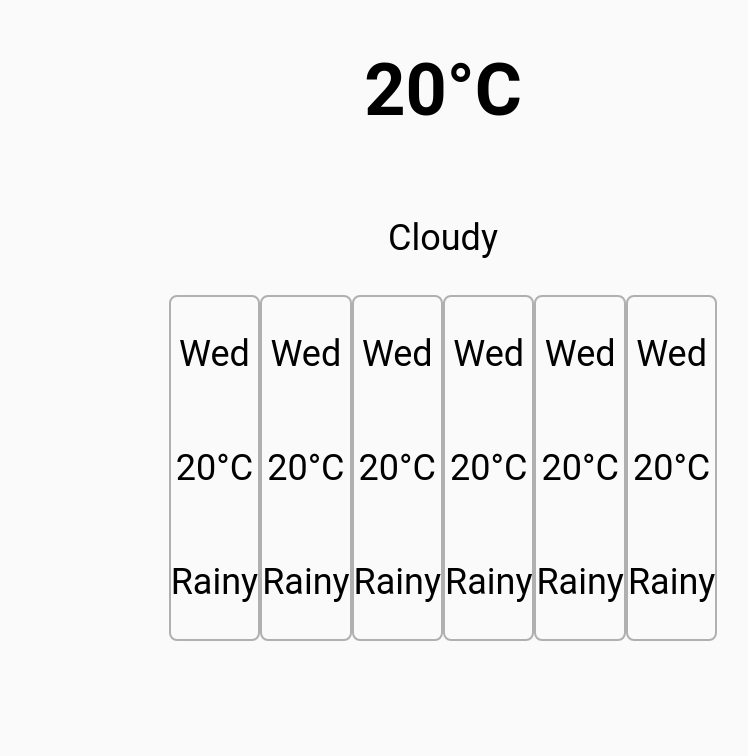
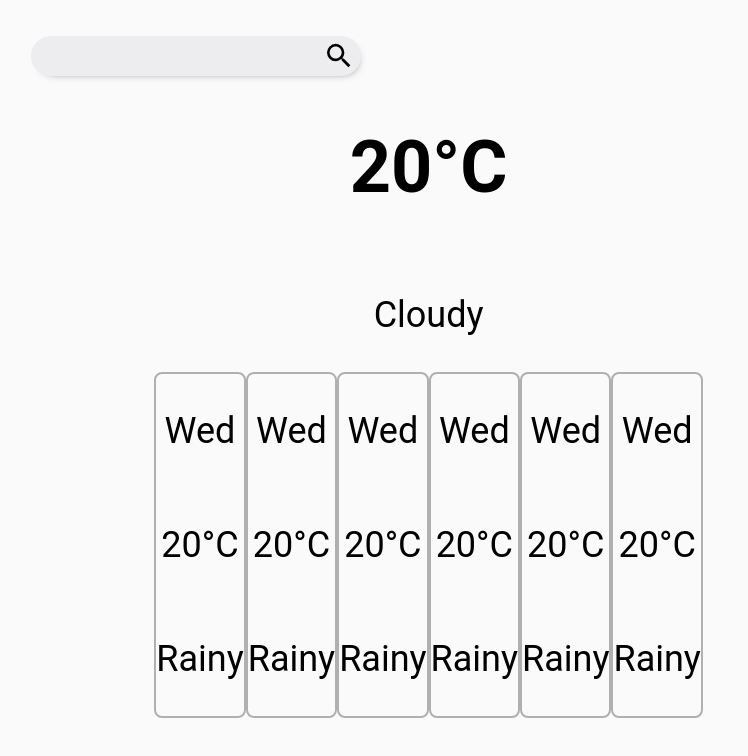
Before and after one commit to Namlev1/weather, a website built with webpack: page src/index.html in a window 1280 px wide. Shown: the whole page, without its empty margins (5-753 px from the left). Built offline with nearby package versions, Linux system fonts and the light colour scheme.

Commit message:
Style city input

```diff
--- a/src/scripts/dom.js
+++ b/src/scripts/dom.js
@@ -1,9 +1,10 @@
 const main = document.querySelector('#main')
+import Magnify from '../assets/icons/magnify.svg'
 
 function createDailyForecastDiv() {
   const forecastContainer = document.createElement('div')
   forecastContainer.id = 'daily-forecast'
-  for (let i = 0; i < 6; i++) {
+  for (let i = 0; i < 6; i += 1) {
     const forecastDiv = document.createElement('div')
     forecastDiv.classList.add('card')
     const day = document.createElement('p')
@@ -38,12 +39,36 @@ function createMainForecastDiv() {
   return div
 }
 
+function createInputWrap() {
+  const inputWrap = document.createElement('div')
+  inputWrap.id = 'input-wrap'
+
+  const cityInput = document.createElement('input')
+  cityInput.type = 'text'
+
+  const searchBtn = document.createElement('img')
+  searchBtn.classList.add('search-btn')
+  searchBtn.src = Magnify
+  searchBtn.alt = 'Search button'
+  searchBtn.addEventListener('click', () => {
+    console.log(cityInput.value)
+  })
+
+  inputWrap.appendChild(cityInput)
+  inputWrap.appendChild(searchBtn)
+  return inputWrap
+}
+
 export function createDomStructure() {
   const leftDiv = document.createElement('div')
   leftDiv.id = 'left'
   const rightDiv = document.createElement('div')
   rightDiv.id = 'right'
+  const inputWrap = createInputWrap()
+
   const mainForecastDiv = createMainForecastDiv()
+
+  leftDiv.appendChild(inputWrap)
   leftDiv.appendChild(mainForecastDiv)
   main.appendChild(leftDiv)
   main.appendChild(rightDiv)
--- a/src/styles.css
+++ b/src/styles.css
@@ -4,6 +4,7 @@
     --black: #010101;
     --gray: #696969;
     --light-gray: #B0B0B0;
+    --input-background: #EDEDEF;
     font-family: Roboto, Arial, sans-serif;
     font-size: 36px;
 }
@@ -18,6 +19,10 @@ body {
     height: 100vh;
 }
 
+#main > * {
+    padding: 1rem;
+}
+
 #left {
     flex: 1 1 70%;
     background-color: var(--white);
@@ -28,21 +33,21 @@ body {
     background-color: var(--gray-background);
 }
 
-#main-forecast{
+#main-forecast {
     display: flex;
     flex-direction: column;
     align-items: center;
     justify-content: center;
 }
 
-#daily-forecast{
+#daily-forecast {
     display: flex;
     flex-direction: row;
     align-items: center;
     justify-content: center;
 }
 
-.card{
+.card {
     display: flex;
     flex-direction: column;
     align-items: center;
@@ -50,3 +55,31 @@ body {
     border: 2px solid var(--light-gray);
     border-radius: 8px;
 }
+
+#input-wrap {
+    position: relative;
+    width: min-content;
+    height: min-content;
+}
+
+input {
+    display: block;
+    appearance: none;
+    border: none;
+    border-radius: 9999px;
+    background: var(--input-background);
+    font-size: .6rem;
+    padding: .2rem .6rem;
+    -webkit-box-shadow: 3px 4px 10px -8px rgba(66, 68, 90, 1);
+    -moz-box-shadow: 3px 4px 10px -8px rgba(66, 68, 90, 1);
+    box-shadow: 3px 4px 10px -8px rgba(66, 68, 90, 1);
+}
+
+.search-btn {
+    height: 80%;
+    position: absolute;
+    right: 6px;
+    top: 50%;
+    transform: translateY(-50%);
+    cursor: pointer;
+}
```
Also changed, not shown: src/assets/icons/magnify.svg (added).
